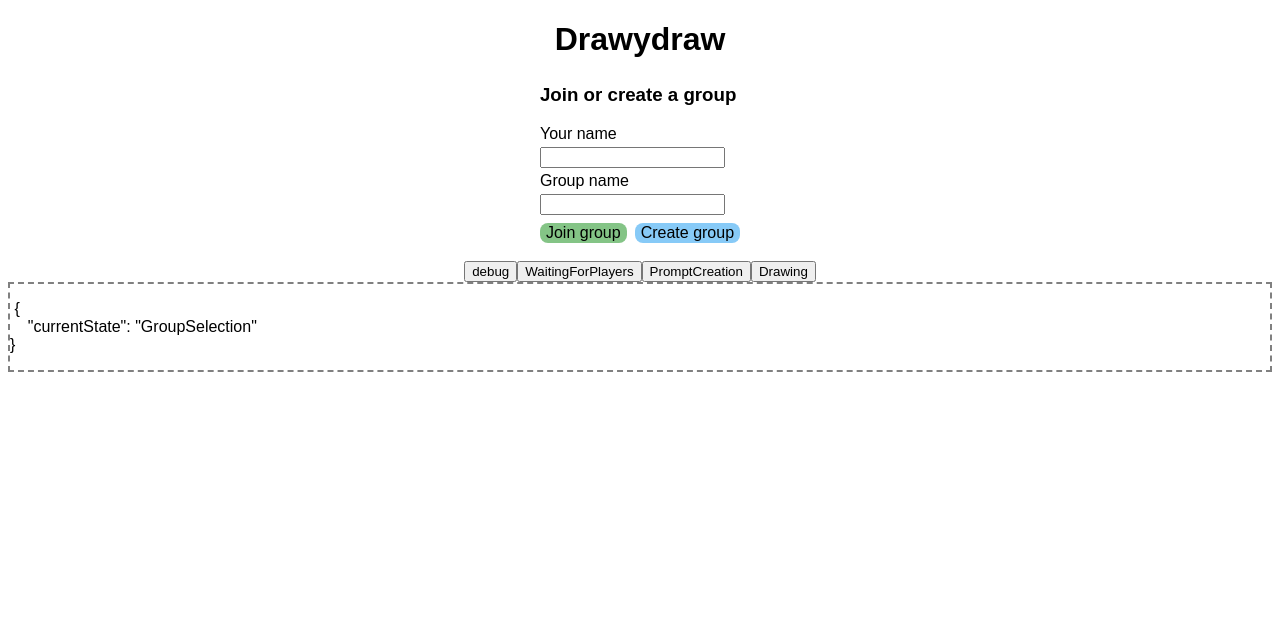
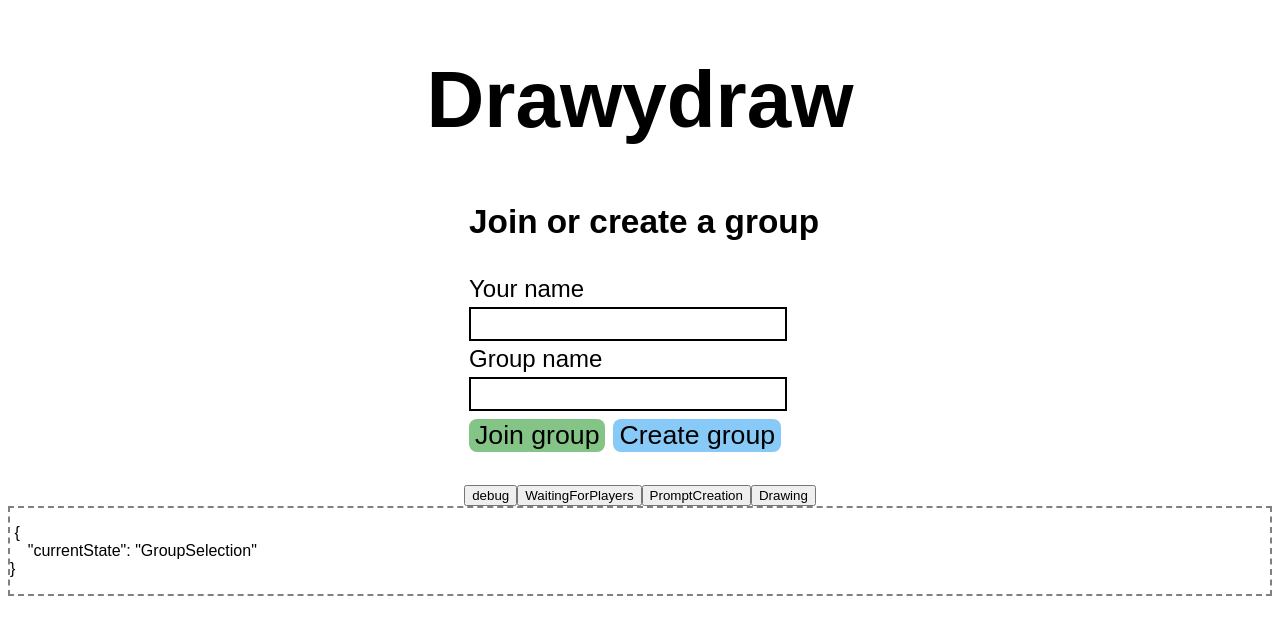
Before and after one commit to danbarragan/drawydraw, a React app in the folder client/: page / in a window 1280 px wide. Shown: the top 634 px of the page. Built offline with nearby package versions, Linux system fonts and the light colour scheme.

Commit message:
moar fix

```diff
--- a/client/src/components/DrawingScreen/BrushConfig/BrushConfig.css
+++ b/client/src/components/DrawingScreen/BrushConfig/BrushConfig.css
@@ -14,17 +14,19 @@
 }
 
 .brushColor {
-    width: 50px;
-    height: 50px;
+    width: 100px;
+    height: 100px;
     border-color: black;
     border-style: solid;
 }
 
 .brushSize {
-    width: 50px;
-    height: 50px;
+    width: 100px;
+    height: 100px;
+    vertical-align: middle;
     text-align: center;
     font-weight: bold;
+    font-size: 30pt;
     border-color: black;
     border-style: solid;
 }
--- a/client/src/components/DrawingScreen/BrushConfig/BrushConfig.jsx
+++ b/client/src/components/DrawingScreen/BrushConfig/BrushConfig.jsx
@@ -13,15 +13,15 @@ const BrushColors = Object.freeze({
   Violet: '#6B5B95',
   Marsala: '#955251',
   Orchid: '#B565A7',
-  Turquoise: '#5B8AC',
+  Turquoise: '#45B8AC',
   Mimosa: '#EFC050',
 });
 
 const BrushSizes = Object.freeze({
   Small: { name: 'S', weight: 5 },
   Medium: { name: 'M', weight: 10 },
-  Large: { name: 'L', weight: 15 },
-  XL: { name: 'XL', weight: 20 },
+  Large: { name: 'L', weight: 20 },
+  XL: { name: 'XL', weight: 40 },
 });
 
 const BrushConfig = (props) => {
--- a/client/src/components/DrawingScreen/DrawingScreen.jsx
+++ b/client/src/components/DrawingScreen/DrawingScreen.jsx
@@ -75,7 +75,7 @@ class DrawingScreen extends React.Component {
   }
 
   setupCanvas(p5, canvasParentRef) {
-    const canvasContainer = p5.createCanvas(500, 500).parent(canvasParentRef);
+    const canvasContainer = p5.createCanvas(900, 900).parent(canvasParentRef);
     this.setState({ canvasContainer });
   }
 
--- a/client/src/components/Game/Game.css
+++ b/client/src/components/Game/Game.css
@@ -9,6 +9,10 @@ body {
 
 .game * {
     font-family: Arial, Helvetica, sans-serif;
+}
+
+.gameTitle {
+    font-size: 30pt;
 }
 
 .console {
@@ -28,6 +32,24 @@ body {
     margin-top: 0.25rem;
 }
 
+.screen h3 {
+    font-size:25pt;
+}
+
+.screen label {
+    font-size:18pt;
+}
+
+.screen input {
+    font-size:18pt;
+    border-color: black;
+    border-style: solid;
+}
+
+.screen ul li {
+    font-size:16pt;
+}
+
 .screen button {
     display: inline-block;
     margin-top: 0.5rem;
@@ -36,7 +58,7 @@ body {
     text-align: center;
     text-decoration: none;
     border-radius: 8px;
-    font-size: 12pt;
+    font-size: 20pt;
 }
 
 .buttonTypeA {
```
